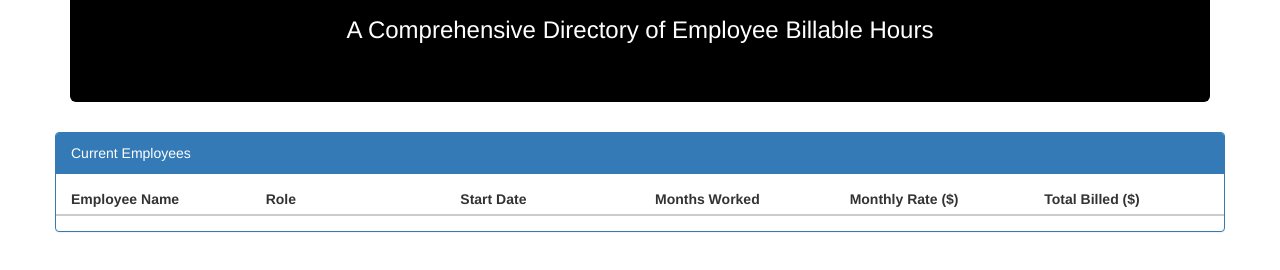
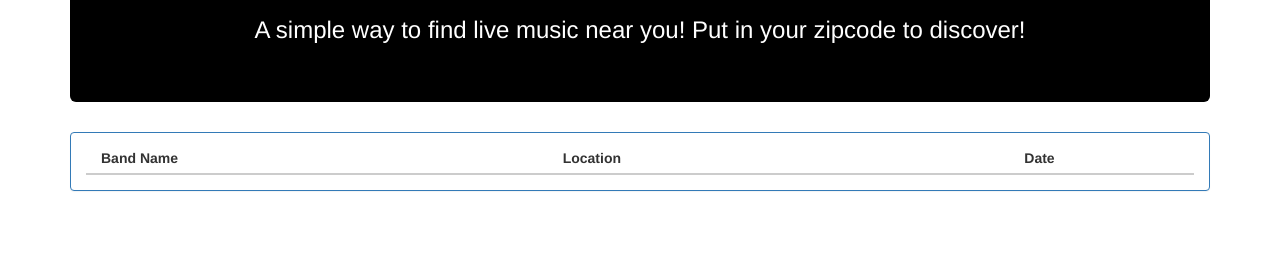
Before and after one commit to ksp499/Discover-Music, a plain HTML site: page index.html in a window 1280 px wide. Shown: the part 140-410 px from the top of the page. Drawn offline with nearby package versions, Linux system fonts and the light colour scheme.

Commit message:
Fixed Margin

```diff
--- a/assets/css/style.css
+++ b/assets/css/style.css
@@ -0,0 +1,3 @@
+.row {
+	margin: auto;
+}
--- a/index.html
+++ b/index.html
@@ -19,21 +19,17 @@
     	<!-- jumbotron for app title -->
 		<div class='jumbotron' style='text-align: center; background-color: #000; color: #fff'>
 			<h1>Discover Music</h1>
-			<h3>A Comprehensive Directory of Employee Billable Hours</h3>
+			<h3>A simple way to find live music near you! Put in your zipcode to discover!</h3>
 		</div>
 
 		<!-- search nearby concerts div -->
 		<div class='row'>
 			<div class="panel panel-primary">
-			  <div class="panel-heading">Current Employees</div>
 			  <div class="panel-body">
 			  	<div class='row' style='border-bottom: 2px solid #ccc; padding-bottom: 5px; font-weight: bold'>
-			  		<div class='col-xs-2'>Employee Name</div>
-			  		<div class='col-xs-2'>Role</div>
-			  		<div class='col-xs-2'>Start Date</div>
-			  		<div class='col-xs-2'>Months Worked</div>
-			  		<div class='col-xs-2'>Monthly Rate ($)</div>
-			  		<div class='col-xs-2'>Total Billed ($)</div>
+			  		<div class='col-xs-5'>Band Name</div>
+			  		<div class='col-xs-5'>Location</div>
+			  		<div class='col-xs-2'>Date</div>
 			  	</div>
 			  	<div id='employee-table'></div>
 
```
